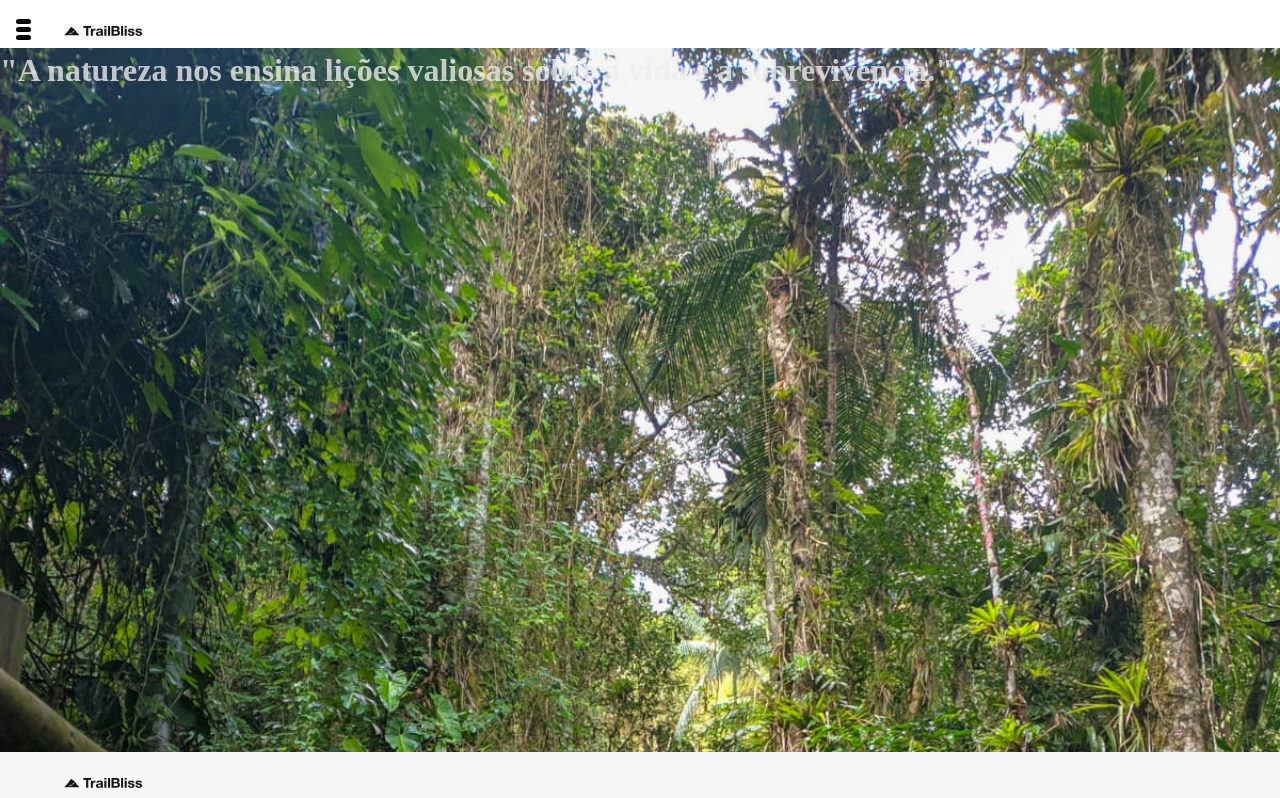
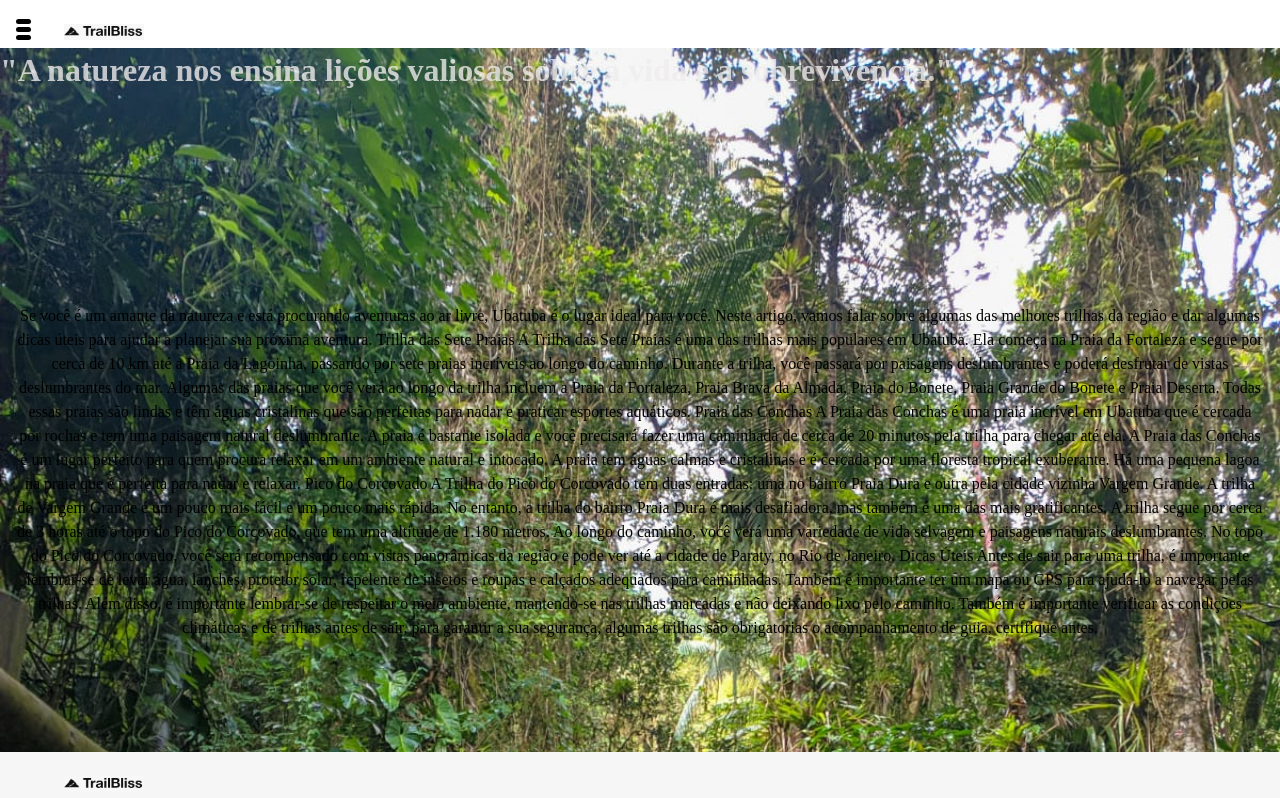
Before and after one commit to Caiorocha2002/treino, a Vue app: page / in a window 1280 px wide. Shown: the top 798 px of the page. Built offline with nearby package versions, Linux system fonts and the light colour scheme.

Commit message:
commit conteudo

```diff
--- a/src/App.vue
+++ b/src/App.vue
@@ -1,13 +1,13 @@
 <template>
-
-   <headerComponent/>
+   <headerComponent />
 
    <img class="foto--ponte" src="../src/assets/fotoPonte.jpeg" alt="">
    <TextComponent tag="h1"> "A natureza nos ensina lições valiosas
       sobre a vida e a sobrevivência."</TextComponent>
 
+   <ComponentP />
+
    <footerComponent />
-
 </template>
 
 <script>
@@ -16,16 +16,17 @@
 import TextComponent from './components/Text/TextComponent.vue';
 import headerComponent from './Header/HeaderComponent.vue';
 import footerComponent from './footer/footer.vue'
+import ComponentP from './components/componentP/componentP.vue'
 
-
- export default{
-    name:'App',
-    components:{
+export default {
+   name: 'App',
+   components: {
       TextComponent,
       headerComponent,
       footerComponent,
+      ComponentP,
 
-    } ,
+   },
 
 };
 </script>
@@ -42,7 +43,8 @@ body {
    margin: 0 auto;
    padding: 0 20px;
 }
- .foto--ponte{
+
+.foto--ponte {
    position: absolute;
    top: 3em;
    width: 100%;
@@ -50,8 +52,4 @@ body {
 
 
 }
-
-
-
-
 </style>
--- a/src/components/Text/TextComponent.vue
+++ b/src/components/Text/TextComponent.vue
@@ -4,6 +4,8 @@
 
    <slot/>
 </component>
+
+
 
 </template>
 
@@ -14,7 +16,8 @@ export default{
         tag: {
         type: String,
         default: 'h1',
-    }
+    },
+
 
     },
 
@@ -30,5 +33,8 @@ export default{
 top: 1em;
 left: 0;
 }
+.paragrafo{
+    color: #000;
+}
 
 </style>
--- /dev/null
+++ b/src/components/componentP/componentP.vue
@@ -0,0 +1,51 @@
+<script>
+  export default {
+    name:'ComponentP',
+  }
+</script>
+
+<template>
+    <p>
+        Se você é um amante da natureza e está procurando aventuras ao ar livre, Ubatuba é o lugar ideal para você. Neste artigo, vamos falar sobre algumas das melhores trilhas da região e dar algumas dicas úteis para ajudar a planejar sua próxima aventura.
+
+Trilha das Sete Praias
+
+A Trilha das Sete Praias é uma das trilhas mais populares em Ubatuba. Ela começa na Praia da Fortaleza e segue por cerca de 10 km até a Praia da Lagoinha, passando por sete praias incríveis ao longo do caminho. Durante a trilha, você passará por paisagens deslumbrantes e poderá desfrutar de vistas deslumbrantes do mar.
+
+Algumas das praias que você verá ao longo da trilha incluem a Praia da Fortaleza, Praia Brava da Almada, Praia do Bonete, Praia Grande do Bonete e Praia Deserta. Todas essas praias são lindas e têm águas cristalinas que são perfeitas para nadar e praticar esportes aquáticos.
+
+Praia das Conchas
+
+A Praia das Conchas é uma praia incrível em Ubatuba que é cercada por rochas e tem uma paisagem natural deslumbrante. A praia é bastante isolada e você precisará fazer uma caminhada de cerca de 20 minutos pela trilha para chegar até ela.
+
+A Praia das Conchas é um lugar perfeito para quem procura relaxar em um ambiente natural e intocado. A praia tem águas calmas e cristalinas e é cercada por uma floresta tropical exuberante. Há uma pequena lagoa na praia que é perfeita para nadar e relaxar.
+
+Pico do Corcovado
+
+A Trilha do Pico do Corcovado tem duas entradas: uma no bairro Praia Dura e outra pela cidade vizinha Vargem Grande. A trilha de Vargem Grande é um pouco mais fácil e um pouco mais rápida. No entanto, a trilha do bairro Praia Dura é mais desafiadora, mas também é uma das mais gratificantes. A trilha segue por cerca de 3 horas até o topo do Pico do Corcovado, que tem uma altitude de 1.180 metros.
+
+Ao longo do caminho, você verá uma variedade de vida selvagem e paisagens naturais deslumbrantes. No topo do Pico do Corcovado, você será recompensado com vistas panorâmicas da região e pode ver até a cidade de Paraty, no Rio de Janeiro.
+
+Dicas Úteis
+
+Antes de sair para uma trilha, é importante lembrar-se de levar água, lanches, protetor solar, repelente de insetos e roupas e calçados adequados para caminhadas. Também é importante ter um mapa ou GPS para ajudá-lo a navegar pelas trilhas.
+
+Além disso, é importante lembrar-se de respeitar o meio ambiente, mantendo-se nas trilhas marcadas e não deixando lixo pelo caminho. Também é importante verificar as condições climáticas e de trilhas antes de sair, para garantir a sua segurança, algumas trilhas são obrigatorias o acompanhamento de guia, certifique antes.
+    </p>
+</template>
+<style>
+p{
+    color:#000;
+    font-size: o.5em;
+    font-family: 'Sigmar', cursive;
+    position:absolute;
+    text-align: center;
+    top: 5em;
+    top: 19em;
+  left: 0em;
+  margin: 0 1em;
+  font-size: 1em;
+}
+
+
+</style>
--- a/src/footer/footer.vue
+++ b/src/footer/footer.vue
@@ -21,7 +21,7 @@ export default{
     height:3em;
     background-color: #f6f6f6;
     width:100%;
-    position:absolute;
+    position:fixed;
     bottom:0;
 
     left:0;
```
Lines whose indentation alone changed are shown as unchanged.
